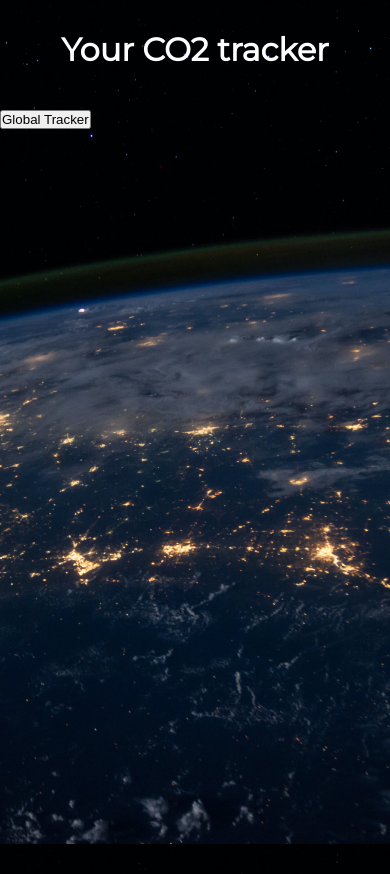
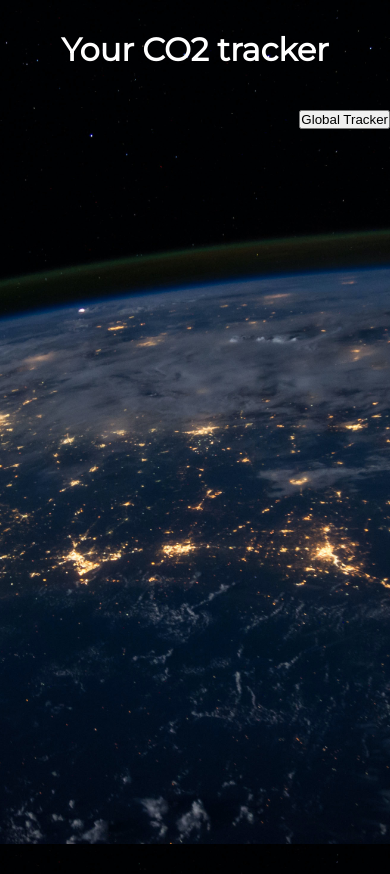
Before and after one commit to devdasz/TRINIT_Ashohay_DEV_2, a browser extension: page extension/dashboard.html in a window 390 px wide. Drawn offline with Linux system fonts and the light colour scheme; no server answers.

Commit message:
mobile view fix

```diff
--- a/extension/dashboard.css
+++ b/extension/dashboard.css
@@ -66,6 +66,9 @@ h1{
 
 
 }
+.openglobalbutton{
+    text-align: end;
+}
 
 /* On screens that are 600px or less, set the background color to olive */
 @media screen and (max-width: 600px) {
--- a/extension/dashboard.html
+++ b/extension/dashboard.html
@@ -15,7 +15,7 @@
   </head>
   <body>
     <h1>Your CO2 tracker</h1>
-    <button id="open-global-tracker">Global Tracker</button>
+   <div class="openglobalbutton"> <button id="open-global-tracker">Global Tracker</button></div>
     <div class="domaindata" id="domaindata">
     </div>
     <script src="utils.js"></script>
```
